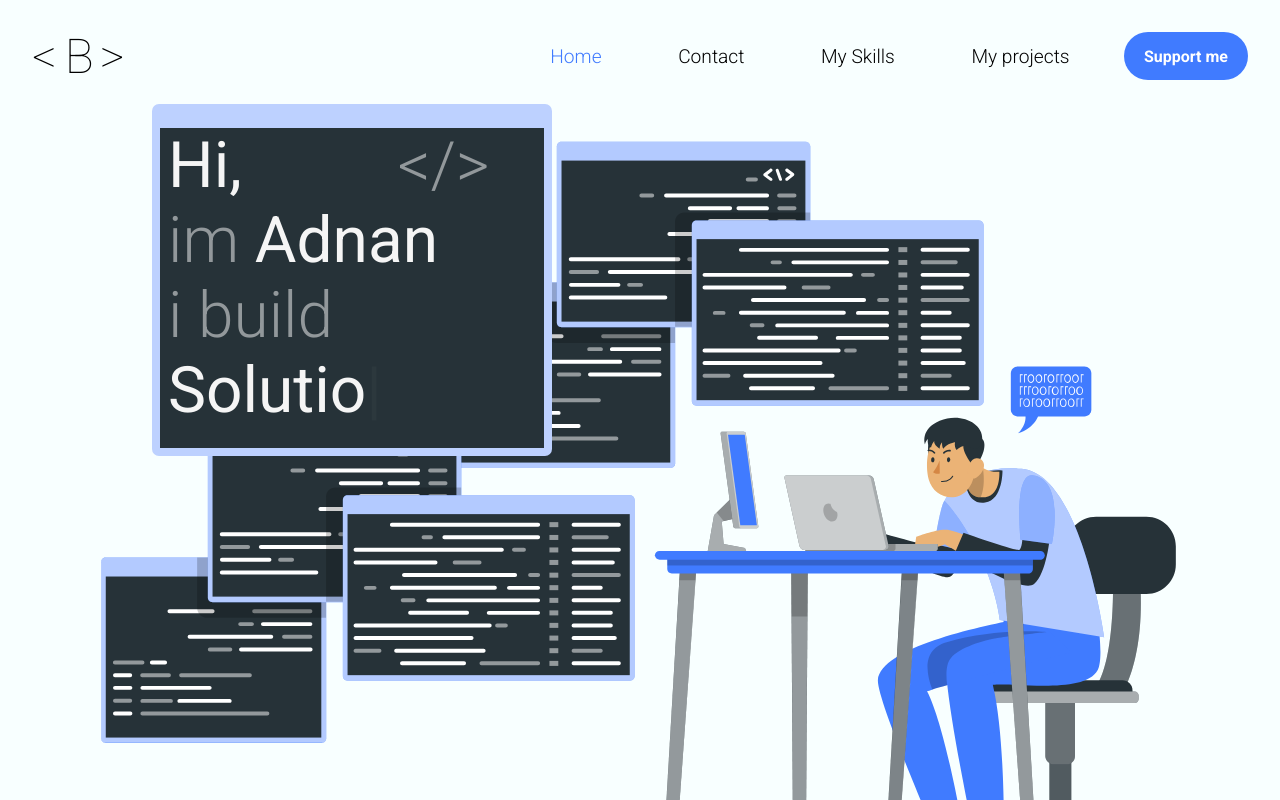
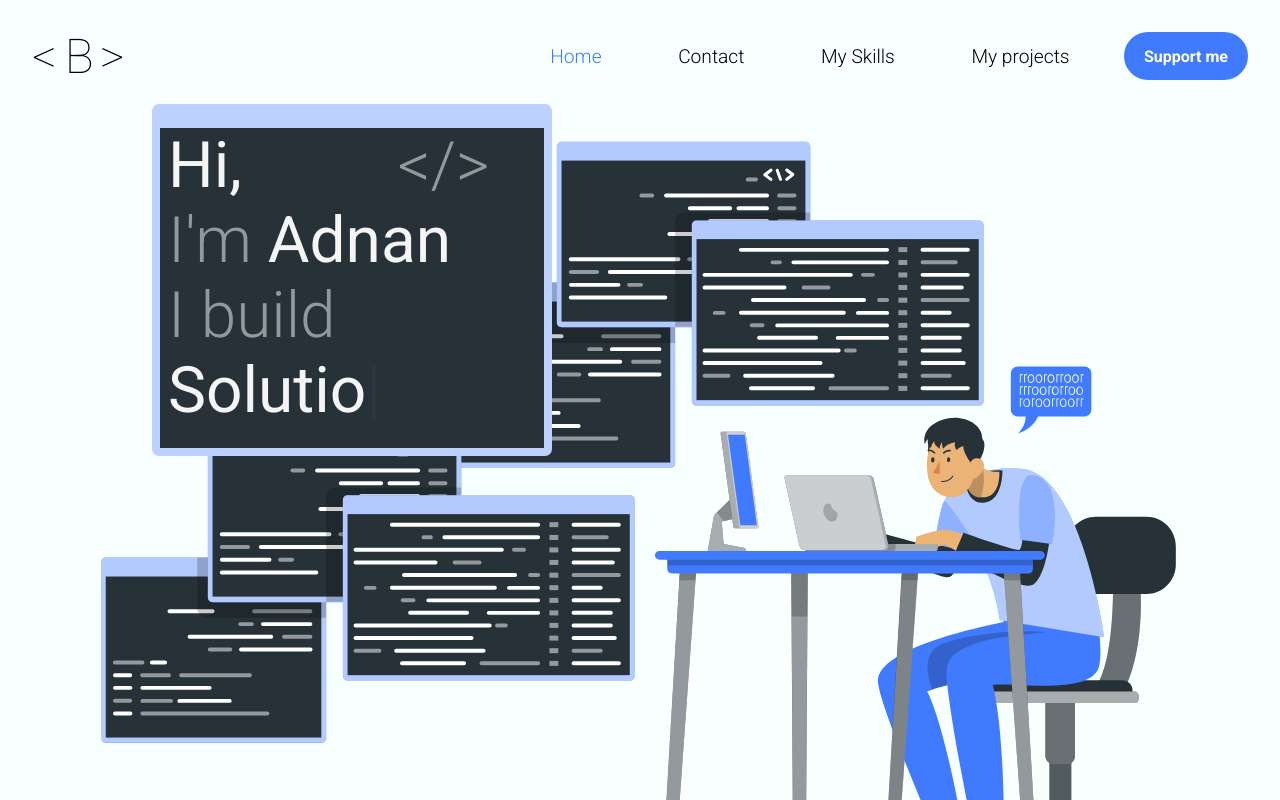
Before and after one commit to BucoTEC/MyPortifolio, a React (Create React App) app: page / in a window 1280 px wide. Shown: the top 800 px of the page. Built offline with nearby package versions, Linux system fonts and the light colour scheme.

Commit message:
fixed spelling on landing

```diff
--- a/src/components/Home/MainLanding.jsx
+++ b/src/components/Home/MainLanding.jsx
@@ -119,9 +119,9 @@ function MainLanding() {
               <span>Hi,</span> &nbsp; &nbsp; &nbsp; &nbsp; &nbsp;&lt;/&gt;
             </h1>
             <h1>
-              im <span>Adnan</span>
+              I'm <span>Adnan</span>
             </h1>
-            <h1>i build</h1>
+            <h1>I build</h1>
             <h1>
               <span ref={textRef}></span>
             </h1>
```
